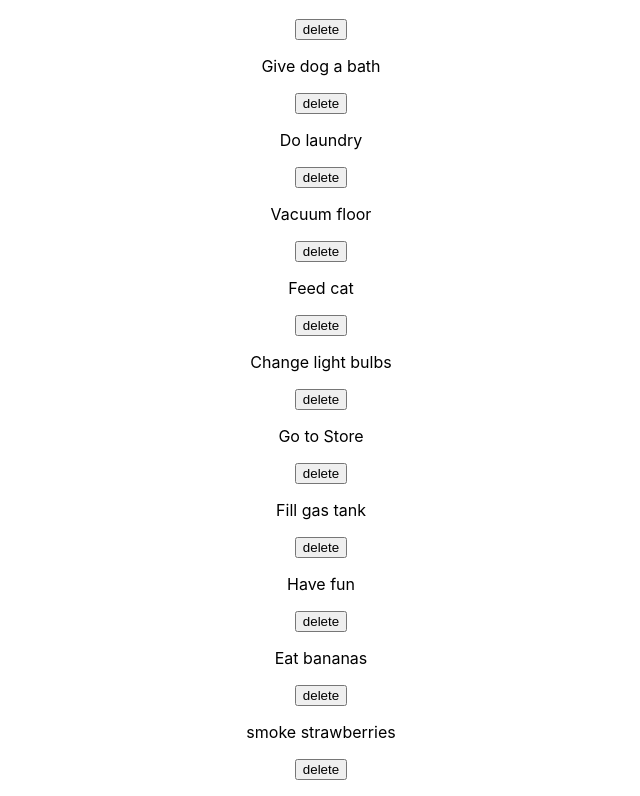
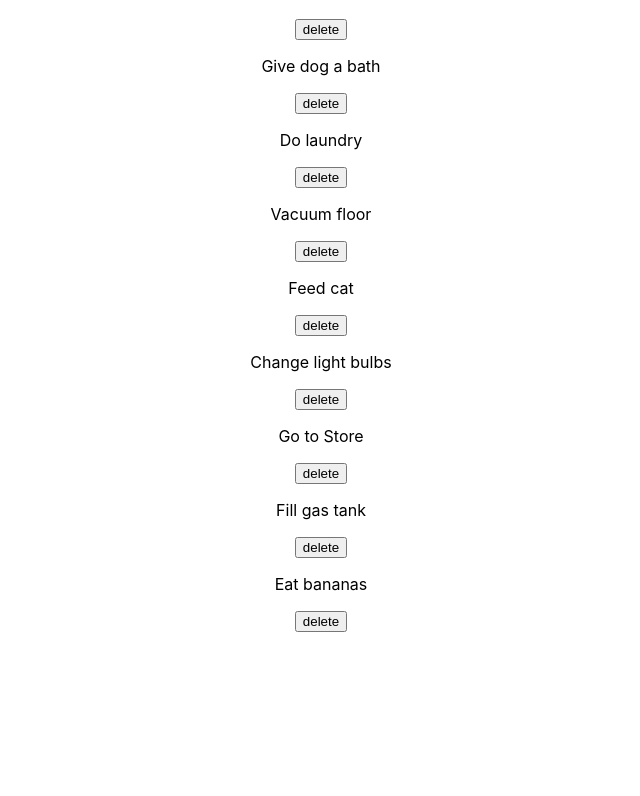
Before and after one commit to AlixV/todolist-mockjson-react, a React (Create React App) app: page / in a window 1280 px wide. Shown: the part 1128-1924 px from the top of the page, without its empty margins (339-979 px from the left). After the commit the page ends 1776 px from the top, so only its background shows below. Built offline with nearby package versions, Linux system fonts and the light colour scheme; data requests are answered from the project's data file.

Commit message:
working on dependcies array

```diff
--- a/data/db.json
+++ b/data/db.json
@@ -101,16 +101,8 @@
       "complete": false
     },
     {
-      "task": "Have fun ",
+      "task": "Eat bananas",
       "id": 21
-    },
-    {
-      "task": "Eat bananas",
-      "id": 23
-    },
-    {
-      "task": "smoke strawberries ",
-      "id": 24
     }
   ]
 }
--- a/src/App.js
+++ b/src/App.js
@@ -16,12 +16,14 @@ function App() {
       .then((data) => {
         setTasks(data);
       });
-  }, []);
+  }, [tasks]);
 
   const deleteTask = (id) => {
     axios
       .delete("http://localhost:8000/todo/" + id)
-      .then(() => console.log("delete successful"))
+      .then(() => {
+        console.log("delete successful");
+      })
       .catch((e) => console.log(e));
   };
 
```
